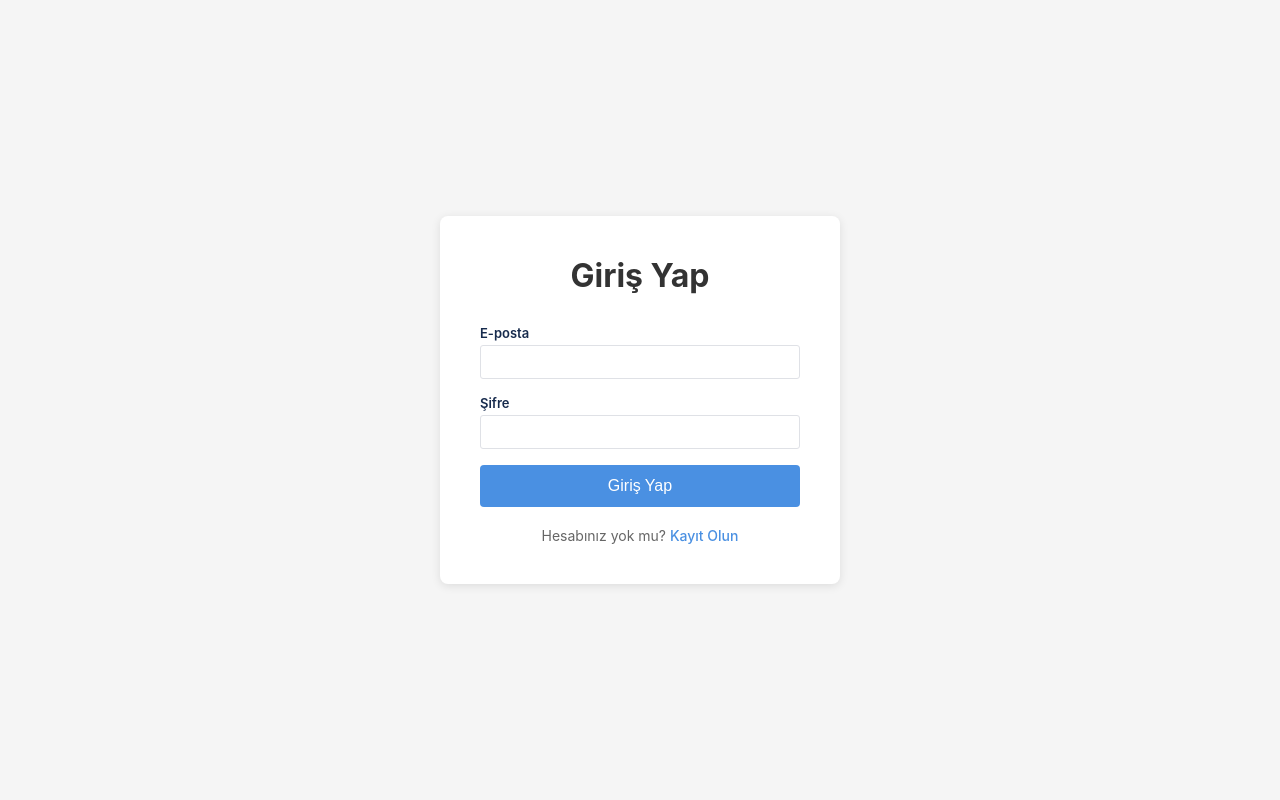
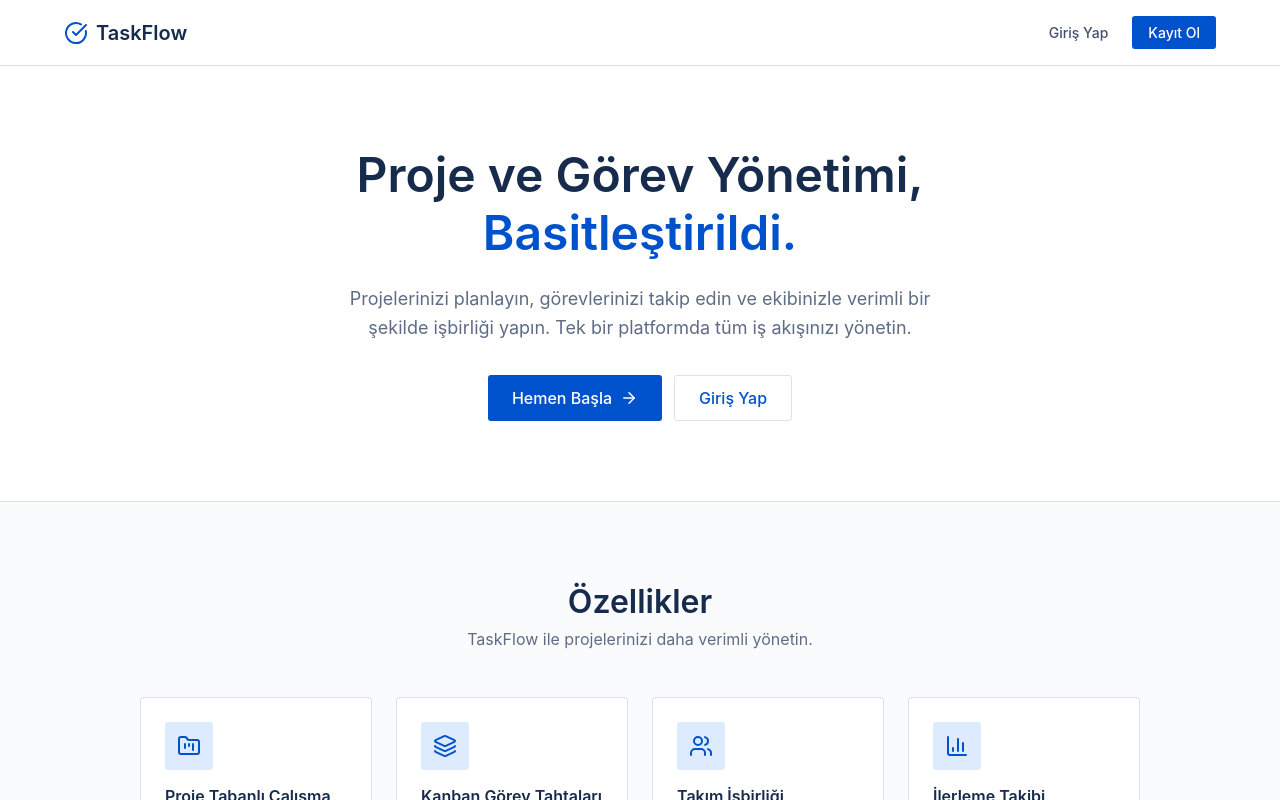
Before and after one commit to tolgab35/task-performance-system, a React app in the folder frontend/: page / in a window 1280 px wide. Before the commit this address led to /login. Shown: the top 800 px of the page. Built offline with nearby package versions, Linux system fonts and the light colour scheme; the HTML template or start-up script is replaced by a standard one.

Commit message:
feat: add conditional routing for landing page

```diff
--- a/frontend/src/App.jsx
+++ b/frontend/src/App.jsx
@@ -1,14 +1,28 @@
 import { BrowserRouter, Routes, Route, Navigate } from "react-router-dom";
 import Login from "./components/Login";
 import Register from "./components/Register";
+import Landing from "./components/Landing";
 import ProtectedRoute from "./components/ProtectedRoute";
 import MainLayout from "./components/MainLayout";
+import { useAuth } from "./context/useAuth";
 import "./App.css";
+
+// Authenticated kullanıcıyı dashboard'a yönlendir, değilse landing göster
+function HomeRoute() {
+  const { token, loading } = useAuth();
+
+  if (loading) {
+    return <div style={{ padding: "20px", textAlign: "center" }}>Yükleniyor...</div>;
+  }
+
+  return token ? <Navigate to="/dashboard" replace /> : <Landing />;
+}
 
 function App() {
   return (
     <BrowserRouter>
       <Routes>
+        <Route path="/" element={<HomeRoute />} />
         <Route path="/login" element={<Login />} />
         <Route path="/register" element={<Register />} />
         <Route
@@ -19,7 +33,6 @@ function App() {
             </ProtectedRoute>
           }
         />
-        <Route path="/" element={<Navigate to="/dashboard" replace />} />
       </Routes>
     </BrowserRouter>
   );
```
